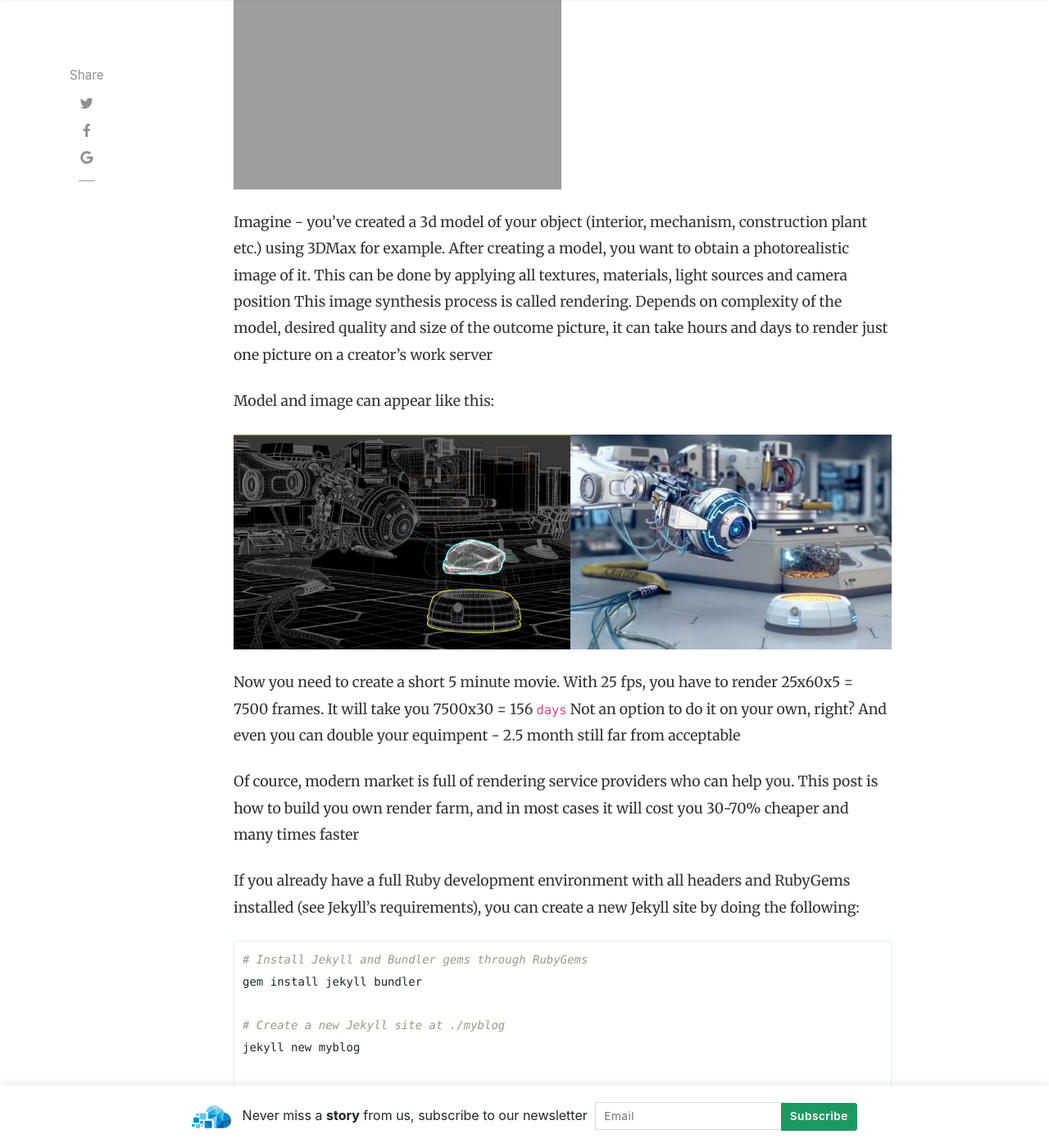
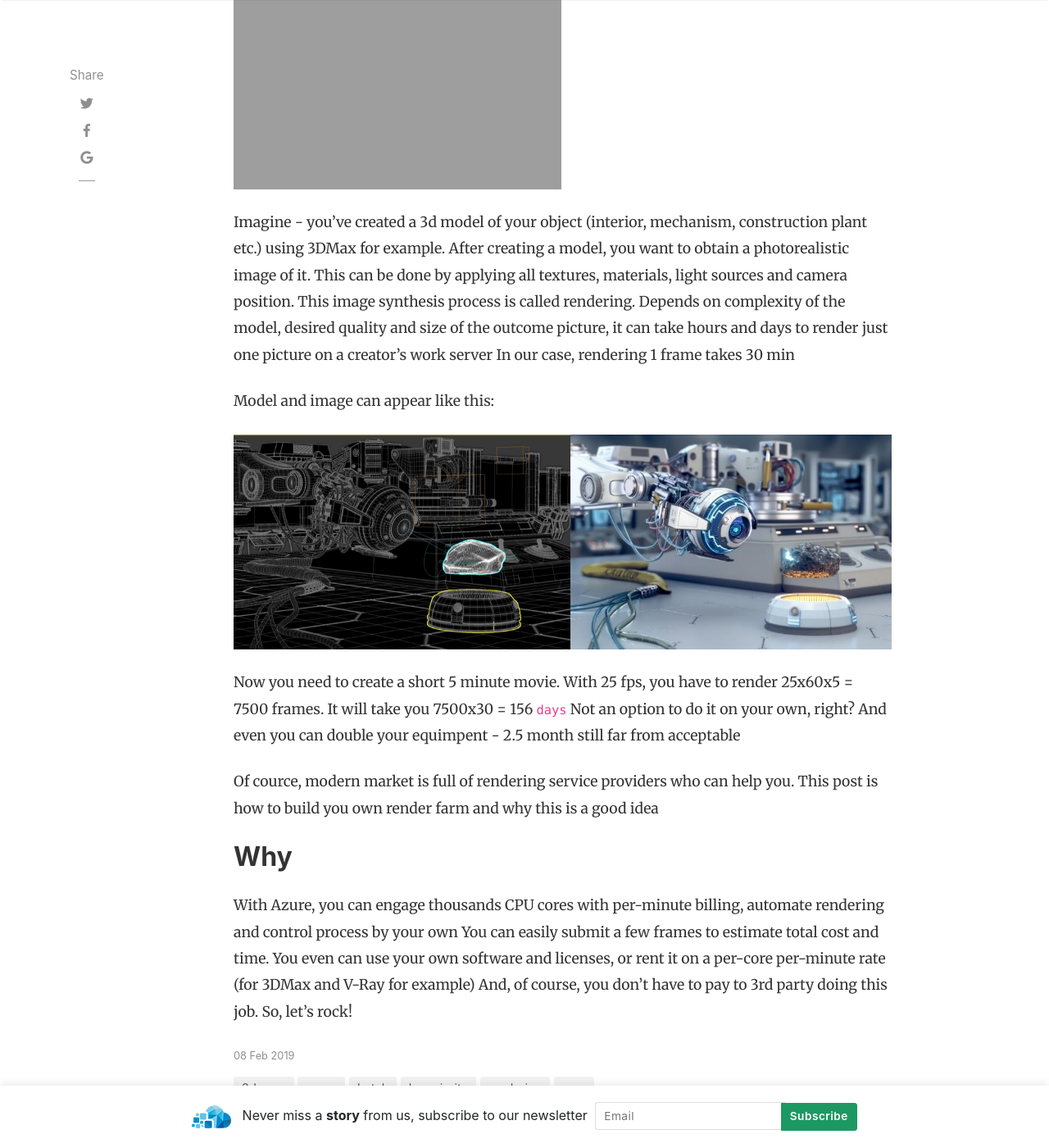
Before and after one commit to AzCEE/azcee.github.io, a Jekyll site: the page built from _posts/2019-02-08-Rendering.md, in a window 1280 px wide and 1400 px high, scrolled down 350 px. Shown: the whole window at 82% size. Built offline with Jekyll 4.4.1, drawn with Linux system fonts in a browser that asks for light colours; nearby versions of some CDN libraries; comment, search, counter and statistics services are not loaded; some of the changed text lies outside the part shown.

Commit message:
Update 2019-02-08-Rendering.md

````diff
--- a/_posts/2019-02-08-Rendering.md
+++ b/_posts/2019-02-08-Rendering.md
@@ -8,9 +8,9 @@ featured: true
 
 ---
 
-Imagine - you've created a 3d model of your object (interior, mechanism, construction plant etc.) using 3DMax for example. After creating a model, you want to obtain a photorealistic image of it. This can be done by applying all textures, materials, light sources and camera position
+Imagine - you've created a 3d model of your object (interior, mechanism, construction plant etc.) using 3DMax for example. After creating a model, you want to obtain a photorealistic image of it. This can be done by applying all textures, materials, light sources and camera position.
 This image synthesis process is called rendering. Depends on complexity of the model, desired quality and size of the outcome picture, it can take hours and days to render just one picture on a creator’s work server
-
+In our case, rendering 1 frame takes 30 min
 
 Model and image can appear like this:
 
@@ -20,28 +20,10 @@ Now you need to create a short 5 minute movie. With 25 fps, you have to render 2
 Not an option to do it on your own, right? And even you can double your equimpent - 2.5 month still far from acceptable
 
 Of cource, modern market is full of rendering service providers who can help you.
-This post is how to build you own render farm, and in most cases it will cost you 30-70% cheaper and many times faster
+This post is how to build you own render farm and why this is a good idea
 
-If you already have a full Ruby development environment with all headers and RubyGems installed (see Jekyll’s requirements), you can create a new Jekyll site by doing the following:
+## Why
 
-
-
-
-
-
-
-```ruby
-# Install Jekyll and Bundler gems through RubyGems
-gem install jekyll bundler
-
-# Create a new Jekyll site at ./myblog
-jekyll new myblog
-
-# Change into your new directory
-cd myblog
-
-# Build the site on the preview server
-bundle exec jekyll serve
-
-# Now browse to http://localhost:4000
-```
+With Azure, you can engage thousands CPU cores with per-minute billing, automate rendering and control process by your own
+You can easily submit a few frames to estimate total cost and time. You even can use your own software and licenses, or rent it on a per-core per-minute rate (for 3DMax and V-Ray for example)
+And, of course, you don't have to pay to 3rd party doing this job. So, let's rock!
````
